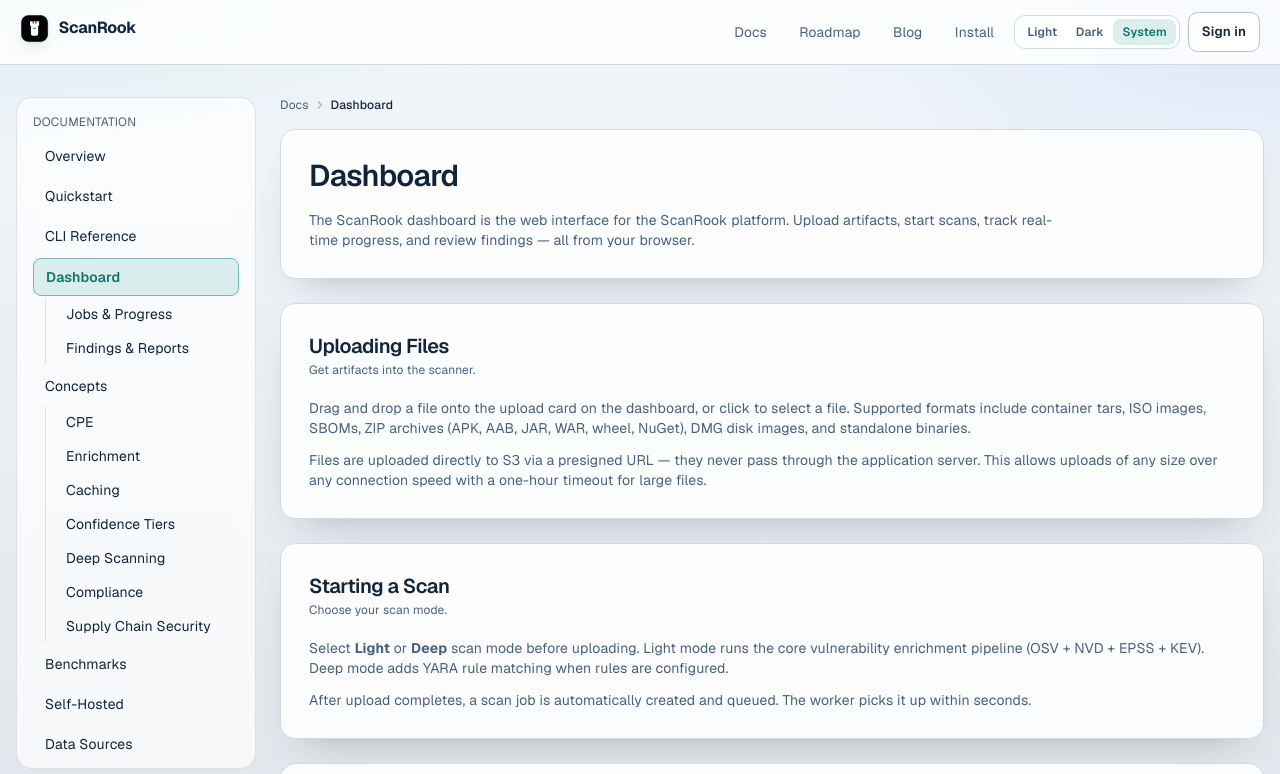
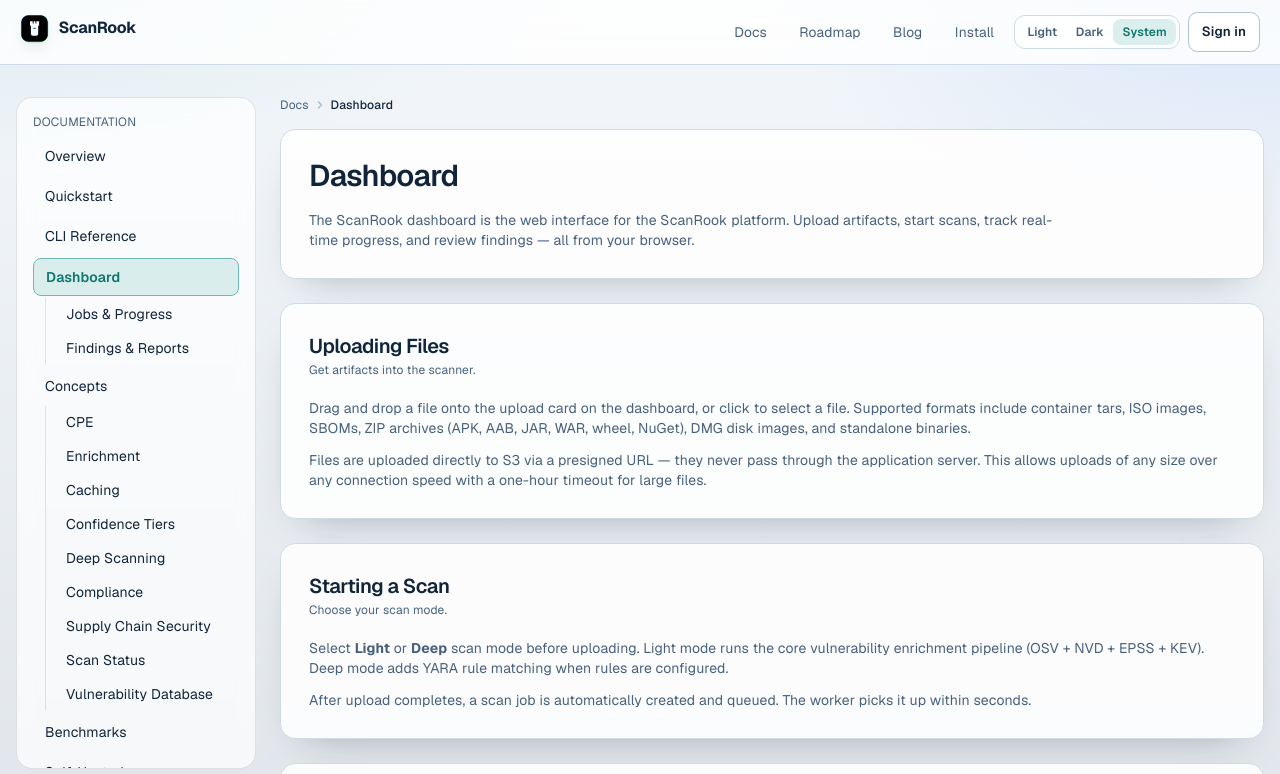
Before and after one commit to devinshawntripp/deltaguard, a Next.js app: page /docs/dashboard in a window 1280 px wide. Shown: the top 774 px of the page. Built offline with nearby package versions, Linux system fonts and the light colour scheme; no server answers.

Commit message:
chore: bump UI to v1.14.5, fix docs sidebar navigation

```diff
--- a/k8s/scanrook/deployment.yaml
+++ b/k8s/scanrook/deployment.yaml
@@ -33,7 +33,7 @@
             value: "1"
       containers:
         - name: web
-          image: devintripp/deltaguard-ui:v1.14.4
+          image: devintripp/deltaguard-ui:v1.14.5
           imagePullPolicy: Always
           command: ["npm", "run", "start"]
           securityContext:
--- a/src/app/docs/layout.tsx
+++ b/src/app/docs/layout.tsx
@@ -30,10 +30,13 @@
             { href: "/docs/concepts/deep-scanning", label: "Deep Scanning" },
             { href: "/docs/concepts/compliance", label: "Compliance" },
             { href: "/docs/concepts/supply-chain-security", label: "Supply Chain Security" },
+            { href: "/docs/concepts/scan-status", label: "Scan Status" },
+            { href: "/docs/concepts/vulnerability-database", label: "Vulnerability Database" },
         ],
     },
     { href: "/docs/benchmarks", label: "Benchmarks" },
     { href: "/docs/self-hosted", label: "Self-Hosted" },
+    { href: "/docs/architecture", label: "Architecture" },
     { href: "/docs/data-sources", label: "Data Sources" },
     {
         href: "/docs/integrations",
@@ -66,6 +69,9 @@
     integrations: "Integrations",
     "github-actions": "GitHub Actions",
     "gitlab-ci": "GitLab CI",
+    "scan-status": "Scan Status",
+    "vulnerability-database": "Vulnerability Database",
+    architecture: "Architecture",
 };
 
 export default function DocsLayout({ children }: { children: React.ReactNode }) {
```
